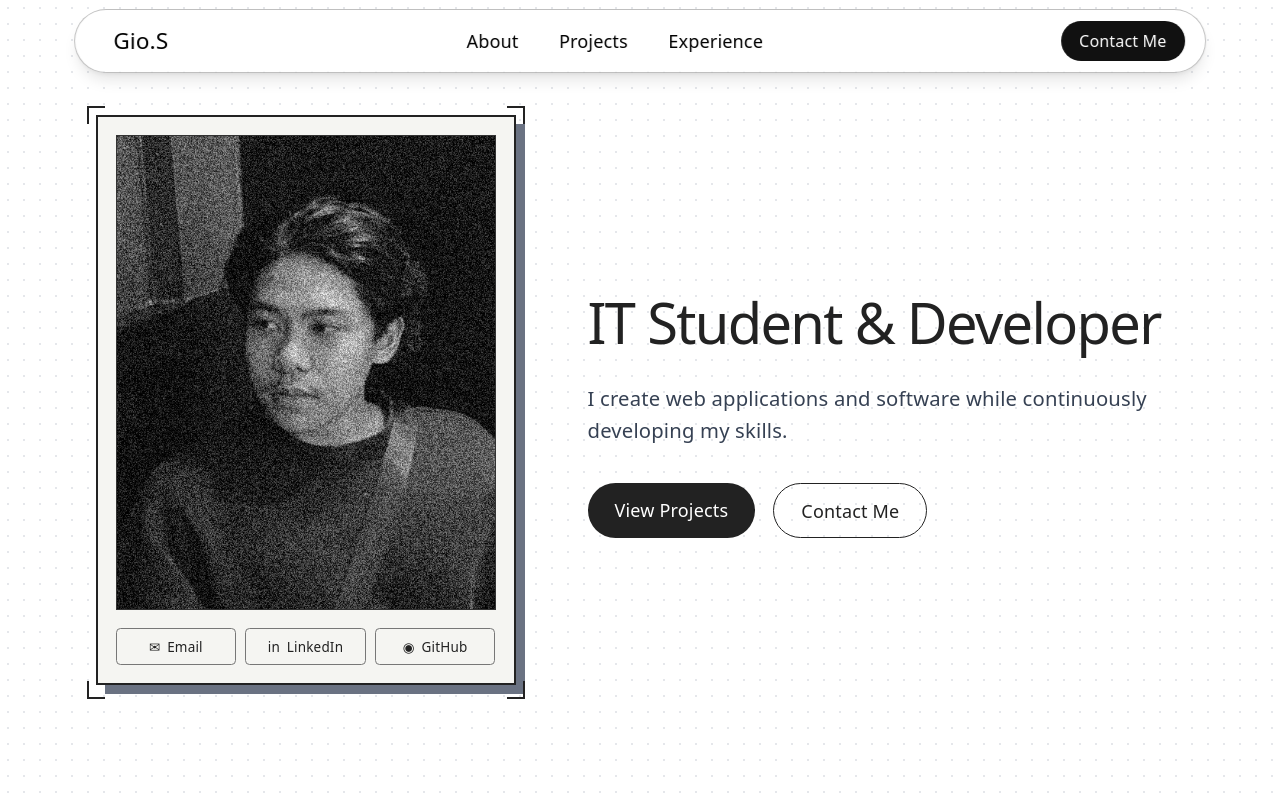
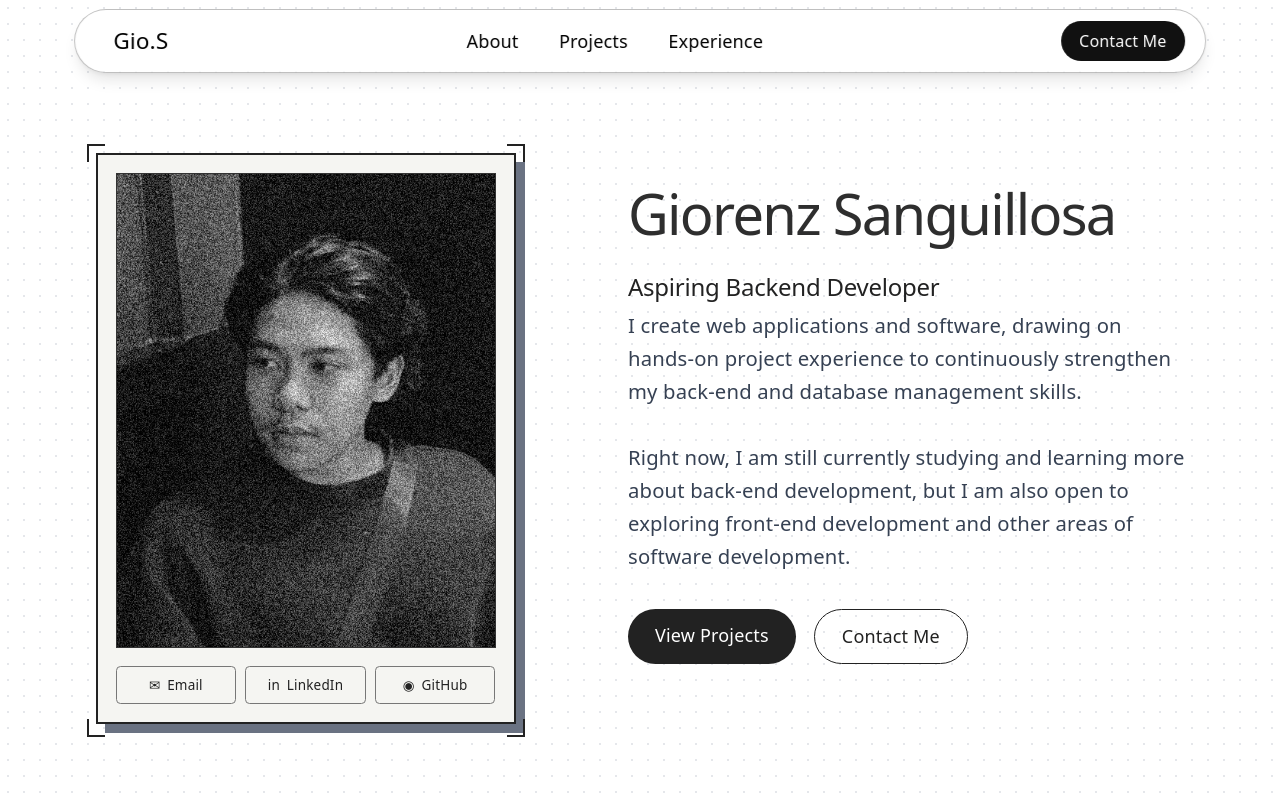
Before and after one commit to GiorenzS/NewPortfolio, a React (Vite) app: page / in a window 1280 px wide. Shown: the top 800 px of the page. Built offline with nearby package versions, Linux system fonts and the light colour scheme.

Commit message:
hero section text content added

```diff
--- a/src/sections/Hero.jsx
+++ b/src/sections/Hero.jsx
@@ -9,10 +9,10 @@ const SOCIAL_LINKS = [
 function Hero() {
   return (
     <section id="home" className="flex min-h-screen items-center justify-center px-4 py-24">
-      <div className="flex w-full max-w-5xl flex-col items-center gap-16 lg:flex-row lg:justify-between">
+      <div className="flex w-full max-w-5xl flex-col items-center gap-25 lg:flex-row lg:items-start lg:justify-between">
 
         {/* Image Section */}
-        <div className="relative w-full max-w-[420px] shrink-0">
+        <div className="relative mt-10 w-full max-w-[420px] shrink-20">
 
           {/* Shadow Layer */}
           <div className="absolute inset-0 translate-x-2 translate-y-2 bg-gray-500" />
@@ -52,13 +52,20 @@ function Hero() {
         </div>
 
         {/* Text Content */}
-        <div className="flex-1 text-center lg:text-left">
-          <h1 className="text-5xl font-medium tracking-tight text-[#222] md:text-6xl">
-            IT Student &amp; Developer
+        <div className="flex-1 mt-10 text-center lg:text-left">
+          <h1 className="text-7xl font-bold tracking-tight text-[#2e2e2e] md:text-5xl">
+            Giorenz Sanguillosa
           </h1>
 
-          <p className="mt-6 max-w-2xl text-lg leading-relaxed text-gray-700">
-            I create web applications and software while continuously developing my skills.
+          <h2 className="text-2xl font-medium tracking-tight text-[#222] md:text-6xl">
+            Aspiring Backend Developer
+          </h2>
+
+          <p className="max-w-1xl text-lg leading-relaxed text-gray-700">
+            I create web applications and software, drawing on hands-on project experience to continuously strengthen my back-end and database management skills.
+            <br />
+            <br />
+            Right now, I am still currently studying and learning more about back-end development, but I am also open to exploring front-end development and other areas of software development.
           </p>
 
           {/* CTA Buttons */}
```
